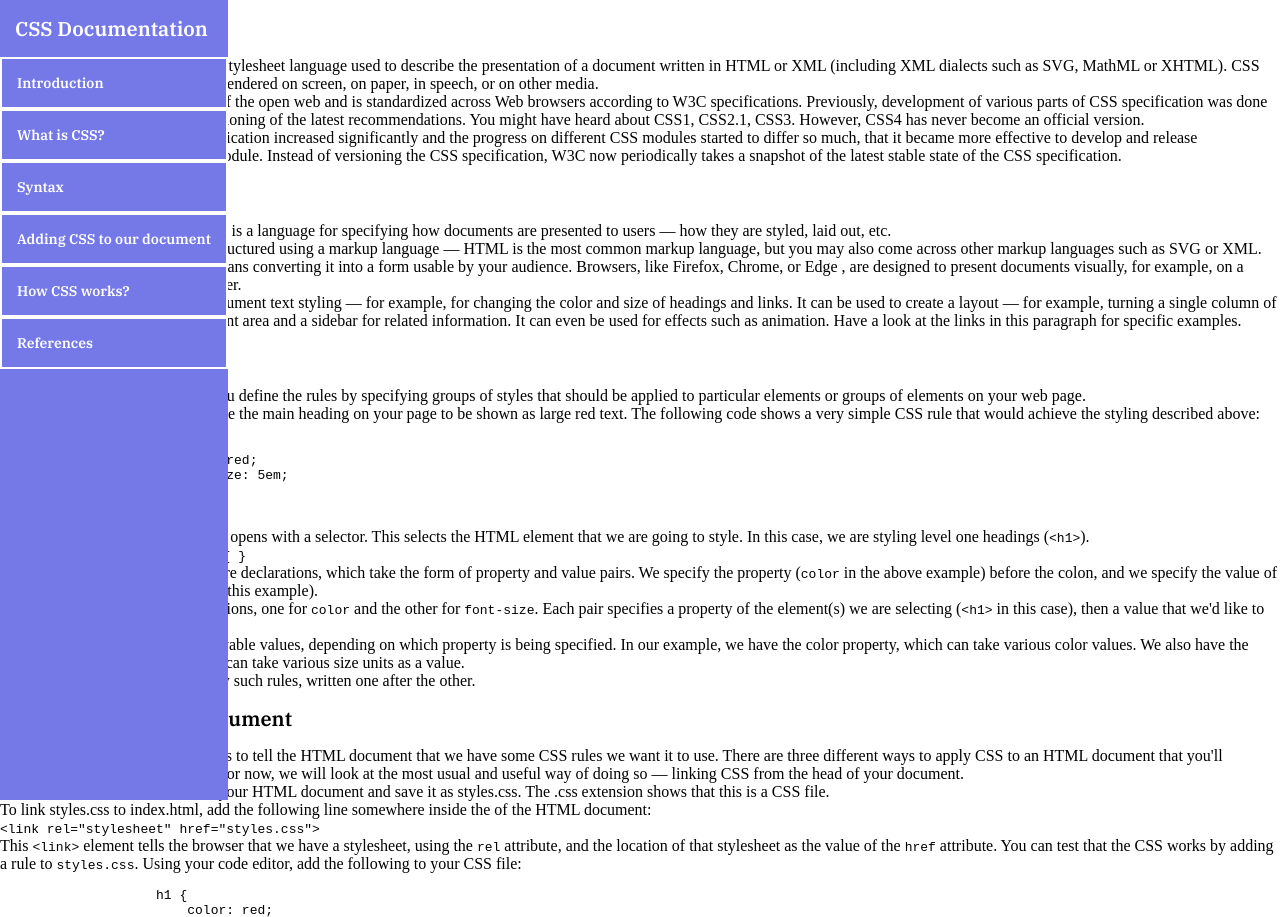
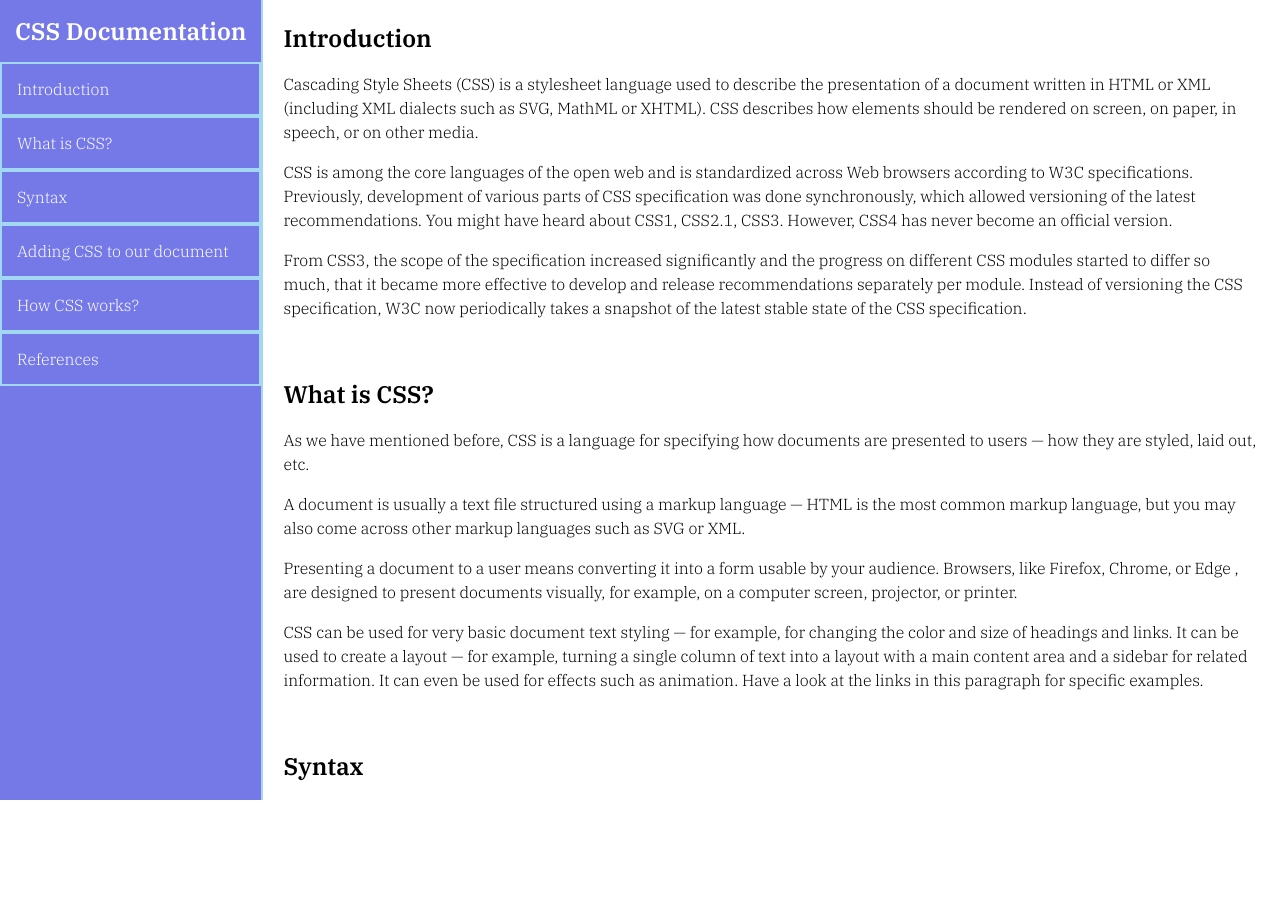
Before and after one commit to LailaGuereca/Technical_documentation, a plain HTML site: page index.html in a window 1280 px wide. Shown: the top 917 px of the page. After the commit the page ends 800 px from the top, so only its background shows below. Drawn offline with Linux system fonts and the light colour scheme.

Commit message:
main paragrahp style

```diff
--- a/index.html
+++ b/index.html
@@ -10,7 +10,7 @@
     <!--IBM Plex Serif SemiBold 600-->
     <link rel="preconnect" href="https://fonts.googleapis.com">
     <link rel="preconnect" href="https://fonts.gstatic.com" crossorigin>
-    <link href="https://fonts.googleapis.com/css2?family=IBM+Plex+Serif:wght@600&display=swap" rel="stylesheet">
+    <link href="https://fonts.googleapis.com/css2?family=IBM+Plex+Serif:wght@300;600&display=swap" rel="stylesheet">
     <!---->
 </head>
 <body>
@@ -26,27 +26,21 @@
     <main id="main-doc">
         <section class="main-section" id="Introduction"><!--Introduction-->
             <header>Introduction</header>
-            <p>Cascading Style Sheets (CSS) is a stylesheet language used to describe the presentation of a document written in HTML or XML (including XML dialects such as SVG, MathML or XHTML). CSS describes how elements should be rendered on screen, on paper, in speech, or on other media.
-            <br>
-            CSS is among the core languages of the open web and is standardized across Web browsers according to W3C specifications. Previously, development of various parts of CSS specification was done synchronously, which allowed versioning of the latest recommendations. You might have heard about CSS1, CSS2.1, CSS3. However, CSS4 has never become an official version.
-            <br>
-            From CSS3, the scope of the specification increased significantly and the progress on different CSS modules started to differ so much, that it became more effective to develop and release recommendations separately per module. Instead of versioning the CSS specification, W3C now periodically takes a snapshot of the latest stable state of the CSS specification.</p>
+            <p>Cascading Style Sheets (CSS) is a stylesheet language used to describe the presentation of a document written in HTML or XML (including XML dialects such as SVG, MathML or XHTML). CSS describes how elements should be rendered on screen, on paper, in speech, or on other media.</p>
+            <p>CSS is among the core languages of the open web and is standardized across Web browsers according to W3C specifications. Previously, development of various parts of CSS specification was done synchronously, which allowed versioning of the latest recommendations. You might have heard about CSS1, CSS2.1, CSS3. However, CSS4 has never become an official version.</p>
+            <p>From CSS3, the scope of the specification increased significantly and the progress on different CSS modules started to differ so much, that it became more effective to develop and release recommendations separately per module. Instead of versioning the CSS specification, W3C now periodically takes a snapshot of the latest stable state of the CSS specification.</p>
         </section>
         <section class="main-section" id="What_is_CSS?"><!--What is CSS?-->
             <header>What is CSS?</header>
-            <p>As we have mentioned before, CSS is a language for specifying how documents are presented to users — how they are styled, laid out, etc.
-            <br>
-            A document is usually a text file structured using a markup language — HTML is the most common markup language, but you may also come across other markup languages such as SVG or XML.
-            <br>
-            Presenting a document to a user means converting it into a form usable by your audience. Browsers, like Firefox, Chrome, or Edge , are designed to present documents visually, for example, on a computer screen, projector, or printer.
-            <br>
-            CSS can be used for very basic document text styling — for example, for changing the color and size of headings and links. It can be used to create a layout — for example, turning a single column of text into a layout with a main content area and a sidebar for related information. It can even be used for effects such as animation. Have a look at the links in this paragraph for specific examples.</p>
+            <p>As we have mentioned before, CSS is a language for specifying how documents are presented to users — how they are styled, laid out, etc.</p>
+            <p>A document is usually a text file structured using a markup language — HTML is the most common markup language, but you may also come across other markup languages such as SVG or XML.</p>
+            <p>Presenting a document to a user means converting it into a form usable by your audience. Browsers, like Firefox, Chrome, or Edge , are designed to present documents visually, for example, on a computer screen, projector, or printer.</p>
+            <p>CSS can be used for very basic document text styling — for example, for changing the color and size of headings and links. It can be used to create a layout — for example, turning a single column of text into a layout with a main content area and a sidebar for related information. It can even be used for effects such as animation. Have a look at the links in this paragraph for specific examples.</p>
         </section>
         <section class="main-section" id="Syntax"><!--Syntax-->
             <header>Syntax</header>
-            <p>CSS is a rule-based language — you define the rules by specifying groups of styles that should be applied to particular elements or groups of elements on your web page.
-            <br>
-            For example, you can decide to have the main heading on your page to be shown as large red text. The following code shows a very simple CSS rule that would achieve the styling described above:</p>
+            <p>CSS is a rule-based language — you define the rules by specifying groups of styles that should be applied to particular elements or groups of elements on your web page.</p>
+            <p>For example, you can decide to have the main heading on your page to be shown as large red text. The following code shows a very simple CSS rule that would achieve the styling described above:</p>
             <pre>
               <code>
                   h1 {
@@ -62,17 +56,14 @@
                 <li>This example contains two declarations, one for <code>color</code> and the other for <code>font-size</code>. Each pair specifies a property of the element(s) we are selecting (<code>&#60h1&#62</code> in this case), then a value that we'd like to give the property.
                 </li>
             </ul>
-            <p>CSS properties have different allowable values, depending on which property is being specified. In our example, we have the color property, which can take various color values. We also have the <code>font-size</code> property. This property can take various size units as a value.
-            <br>
-            A CSS stylesheet will contain many such rules, written one after the other.</p>
+            <p>CSS properties have different allowable values, depending on which property is being specified. In our example, we have the color property, which can take various color values. We also have the <code>font-size</code> property. This property can take various size units as a value.</p>
+            <p>A CSS stylesheet will contain many such rules, written one after the other.</p>
         </section>
         <section class="main-section" id="Adding_CSS_to_our_document"><!--Adding CSS to our document-->
             <header>Adding CSS to our document</header>
-            <p>The very first thing we need to do is to tell the HTML document that we have some CSS rules we want it to use. There are three different ways to apply CSS to an HTML document that you'll commonly come across, however, for now, we will look at the most usual and useful way of doing so — linking CSS from the head of your document.
-            <br>
-            Create a file in the same folder as your HTML document and save it as styles.css. The .css extension shows that this is a CSS file.
-            <br>
-            To link styles.css to index.html, add the following line somewhere inside the <head> of the HTML document:</p>
+            <p>The very first thing we need to do is to tell the HTML document that we have some CSS rules we want it to use. There are three different ways to apply CSS to an HTML document that you'll commonly come across, however, for now, we will look at the most usual and useful way of doing so — linking CSS from the head of your document.</p>
+            <p>Create a file in the same folder as your HTML document and save it as styles.css. The .css extension shows that this is a CSS file.</p>
+            <p>To link styles.css to index.html, add the following line somewhere inside the <head> of the HTML document:</p>
             <code>&#60link rel="stylesheet" href="styles.css"&#62</code>
             <p>This <code>&#60link&#62</code> element tells the browser that we have a stylesheet, using the <code>rel</code> attribute, and the location of that stylesheet as the value of the <code>href</code> attribute. You can test that the CSS works by adding a rule to <code>styles.css</code>. Using your code editor, add the following to your CSS file:</p>
             <pre>
--- a/style.css
+++ b/style.css
@@ -1,23 +1,21 @@
 /*General rules*/
-*,
-*::before,
-*::after {
-    box-sizing: border-box;
-    margin: 0;
-    padding: 0;
-}
-
 body {
     display: flex;
     margin: 0;
 }
 
+p, li, a {
+    font-family: "IBM Plex Serif", serif;
+    font-size: 16px;
+    font-weight: 300;
+}
+
 /*Navbar rules*/
 #navbar {
     background-color: #7579E7;
-    max-width: 240px;
+    border-right: 2px solid #A3D8F4;
+    max-width: 300px;
     height: 100vh;
-    position: fixed;
     margin: 0;
     color: #FFF;
 }
@@ -26,14 +24,32 @@ body {
     color: #FFF;
     display: block;
     padding: 15px;
-    border: 2px solid #FFF;
+    border: 2px solid #A3D8F4;
     text-decoration: none;
     font-family: "IBM Plex Serif", serif;
-    font-size: 14px;
+}
+
+#navbar header {
+    padding: 15px;
 }
 
 header {
     font-family: "IBM Plex Serif", serif;
-    font-size: 20px;
-    padding: 15px;
+    font-size: 24px;
+    font-weight: 600;
 }
+
+/*Main doc rules*/
+#main-doc {
+    flex: 1;
+    background: #FFF;
+    height: 100vh;
+    overflow-y: scroll;
+}
+
+.main-section {
+    padding: 20px;
+    line-height: 1.5;
+}
+
+/*Code rules*/
```
